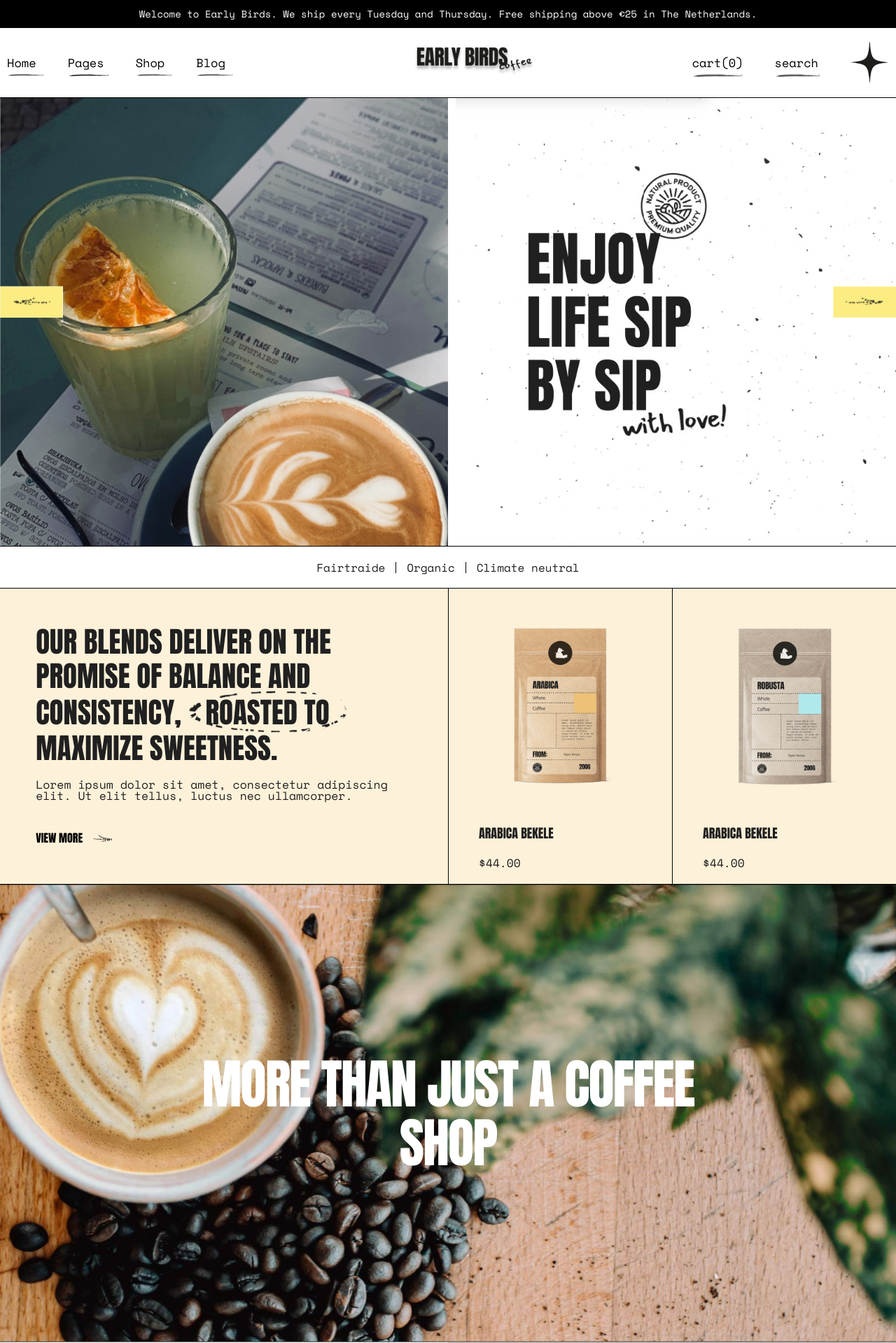
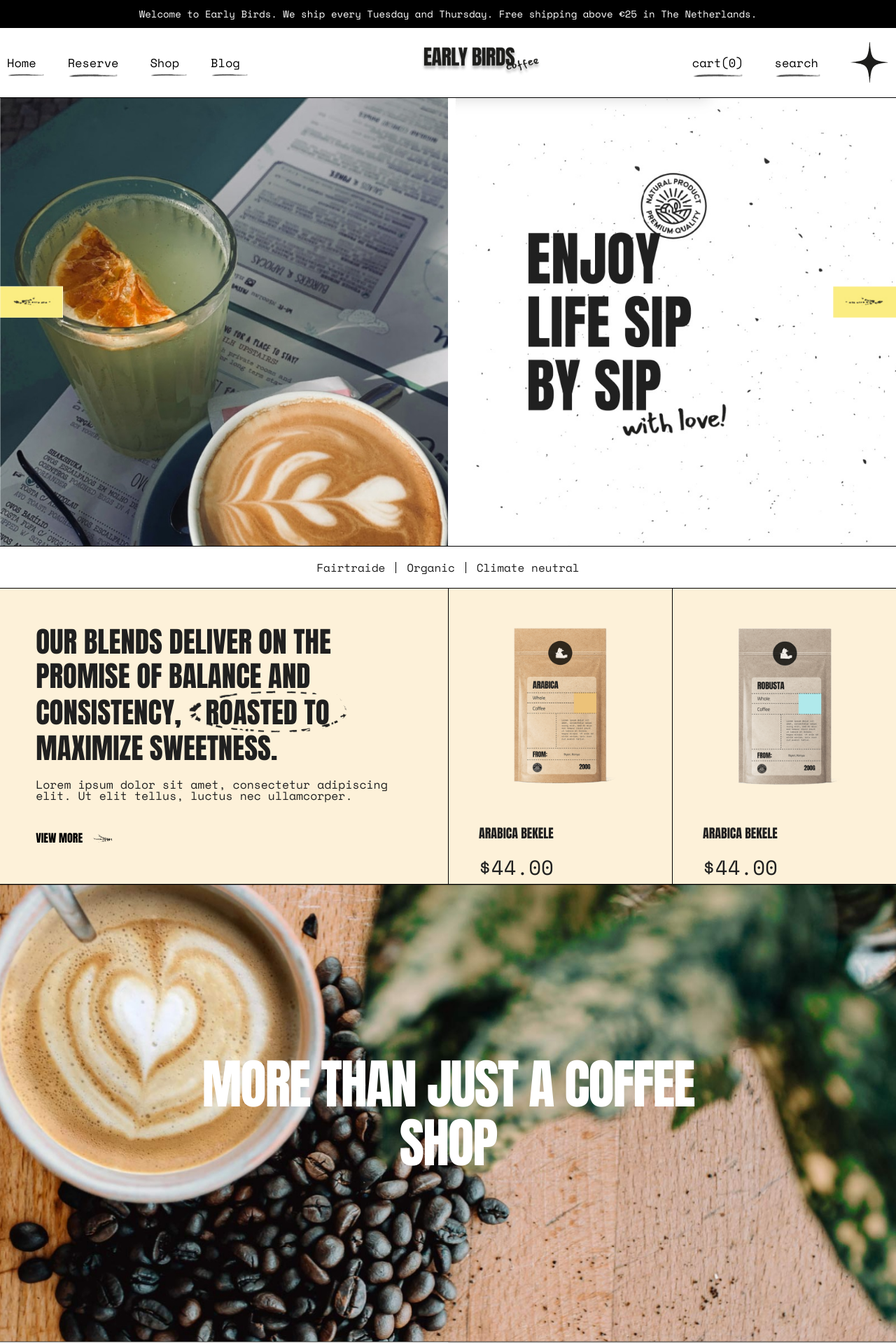
Before and after one commit to DenisOdUaWeb/coffestation, a PHP site: page / in a window 1280 px wide. Shown: the top 1919 px of the page at 70% size. Run offline with PHP 8.4, Linux system fonts and the light colour scheme.

Commit message:
some changes

```diff
--- a/css/main.css
+++ b/css/main.css
@@ -38,12 +38,18 @@ body{
 ._absolute{
     position: absolute;
 }
+
 ._big-title{
     font-family: 'Anton', sans-serif;
-    font-size: calc(40px + (70 - 40) * ((100vw - 320px) / (1900 - 320)));
+     font-size:70px;
     text-transform: uppercase;
     line-height: 1.1;
     letter-spacing: -1.4px;
+}
+@media(max-width: 1900px){
+    ._big-title{
+        font-size: calc(40px + (70 - 40) * ((100vw - 320px) / (1900 - 320)));
+    }
 }
 
 ._anton-35-black{
@@ -286,6 +292,7 @@ body{
 .product-cards__item {
     width: 100%;
     height: 33vw;
+    max-height: 645px;
     border-left: 1px solid #000;
 }
 .product-cards__img img{
@@ -299,10 +306,13 @@ body{
 }
 .product-cards__price {
     font-family: 'Space Mono', monospace;
-    font-size: 1.27vw;
+    font-size: 35px;
     margin: 0 0 50px 43px;
 }
 @media (max-width: 1900px){
+    .product-cards__price {
+        font-size: calc(20px + (35 - 20) * ((100vw - 320px) / (1900 - 320)));
+    }
     .our-blends__infotitle {
         font-size: calc(27px + (50 - 27) * ((100vw - 320px) / (1900 - 320)));
     }
@@ -343,8 +353,8 @@ body{
     .our-blends__info{
         padding: 4% 5%;
     }
-    .product-cards__title,.product-cards__price{
-        font-size: 4vw;
+    .product-cards__title{
+        #font-size: 4vw;
         margin: 10px auto;
         text-align: center;
     }
--- a/index.html
+++ b/index.html
@@ -15,21 +15,21 @@
     <title>Coffee Station</title>
 </head>
 <body>
-    <div class="wrapper">
+    <main id="main_wrapper" class="wrapper">
         <header class="header">
             <div class="container">
                 <div class="header__top">
-                    Welcome to Early Birds. We ship every Tuesday
+                    <h5>Welcome to Early Birds. We ship every Tuesday
                     and Thursday. Free shipping above
-                    €25 in The Netherlands.
+                    €25 in The Netherlands.</h5>
                 </div>
                 <div class="header__main">
                     <nav class="nav-header left-nav">
                         <ul class="nav-header__ul" id="nav_sliding_ul">
-                            <li class="nav-header__item"><a class="nav-header__link" href="#">Home</a>
+                            <li class="nav-header__item"><a class="nav-header__link" href="#"><span>Home</span></a>
                                 <img src="img/svg.qodef-svg--underline.png" alt="underline">
                             </li>
-                            <li class="nav-header__item"><a class="nav-header__link" href="#">Pages</a>
+                            <li class="nav-header__item"><a class="nav-header__link" href="#">Reserve</a>
                                 <img src="img/svg.qodef-svg--underline.png" alt="underline">
                             </li>
                             <li class="nav-header__item"><a class="nav-header__link" href="#">Shop</a>
@@ -69,7 +69,7 @@
                     </div>
                 </div>
             </div>
-            <div class="container">
+            <div id="container_owl_carousel" class="container">
                 <div id="header_owl_carousel" class="header__carousel owl-carousel">
                     <div class="owl-carousel__item">
                         <img src="img/image1.jpg" alt="owl2 carousel image 1">
@@ -446,7 +446,7 @@
                                 <img src="img/our_team/3.jpg" alt="coffee team member photo">
                             </div>
                             <div class="our-team-member__name">
-                                Jonas Hanks
+                                Laura Simons
                             </div>
                             <div class="our-team-member__job-title">
                                 Pastry Chef
@@ -457,7 +457,7 @@
                                 <img src="img/our_team/4.jpg" alt="coffee team member photo">
                             </div>
                             <div class="our-team-member__name">
-                                Laura Simons
+                                Jonas Hanks
                             </div>
                             <div class="our-team-member__job-title">
                                 Media manager
@@ -848,7 +848,7 @@
             </div>
         </footer>
 
-    </div> <!-- END MAIN WRAPPER DIV -->
+    </main>
 </body>
 
 
--- a/js/main.js
+++ b/js/main.js
@@ -1,6 +1,25 @@
 "use strict";
 
-document.addEventListener("DOMContentLoaded",function () {
+
+document.addEventListener("DOMContentLoaded", function () {
+
+    /*var headerCarouselHTML =
+        "<div id='header_owl_carousel' class='header__carousel owl-carousel'>" +
+                    "<div class='owl-carousel__item'>" +
+                        "<img src='img/image1.jpg' alt='owl2 carousel image 1'>" +
+                    "</div>" +
+                    "<div class='owl-carousel__item'>" +
+                            "<img src='img/image2.jpg' alt='owl carousel image 2 '>" +
+                    "</div>" +
+                    "<div class='owl-carousel__item'>" +
+                        "<img src='img/image1.jpg' alt='owl2 carousel image 1'>" +
+                    "</div>" +
+                    "<div class='owl-carousel__item'>" +
+                        "<img src='img/image2.jpg' alt='owl carousel image 2 '>" +
+                    "</div>" +
+                "</div>";
+    var headerCarousel = document.getElementById('container_owl_carousel');
+    headerCarousel.innerHTML = headerCarouselHTML;*/
 
     let  bbtn = document.getElementById("bmenubtn");
     let navUl = document.getElementById("nav_sliding_ul");
@@ -68,4 +87,51 @@ document.addEventListener("DOMContentLoaded",function () {
 
     //phrase_carousel end
 
+    //TESTING
+    var mainDoc = document.getElementById('main_wrapper');
+    //wholeDoc.classList.add('asd');
+    //console.log(wholeDoc);
+    var allTexts = document.querySelectorAll("h1, h2, h3, h4, h5, h6, p, span, address, a");
+    //console.log(wholeDivs);
+    //wholeDivs.setAttribute("name", "asdasd");
+
+    //const buttons = document.querySelectorAll("button");
+    //console.log(buttons);
+    allTexts.forEach(function(text){
+        text.setAttribute("contenteditable", "true");
+        text.setAttribute("style", "min-width:5px;");
+        //text.innerHTML = "Change me";
+    });
+    console.log(mainDoc);
+    //button.setAttribute("name", "helloButton");
+    //button.setAttribute("disabled", "");
   });
+
+
+
+ document.addEventListener("DOMContentLoaded",function () {
+
+        var myFunction = function(){
+            console.log("Changed !!!");
+            var mainDoc = document.getElementById('main_wrapper');
+            //wholeDoc.classList.add('asd2');
+            console.log(mainDoc);
+        }
+        //myFunction();
+        window.setTimeout(myFunction, 15000);
+    });
+
+
+const a = {
+    x: 1,
+    y: "2",
+    z: function(){
+        console.log(a);
+    }
+}
+console.log(typeof a);
+console.log(typeof a.x);
+console.log(typeof a.y);
+console.log(typeof a.z);
+console.log(void " ");
+a.z();
```
